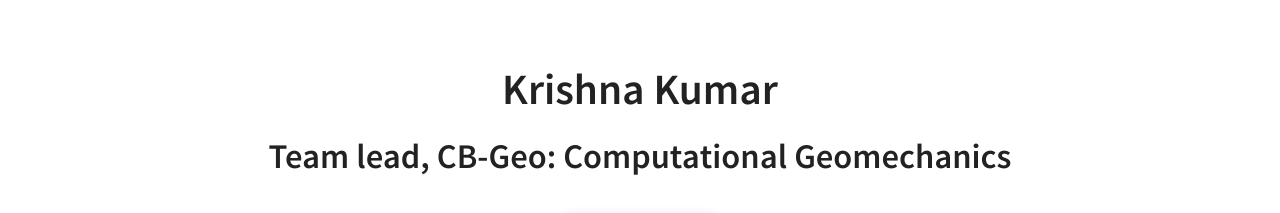
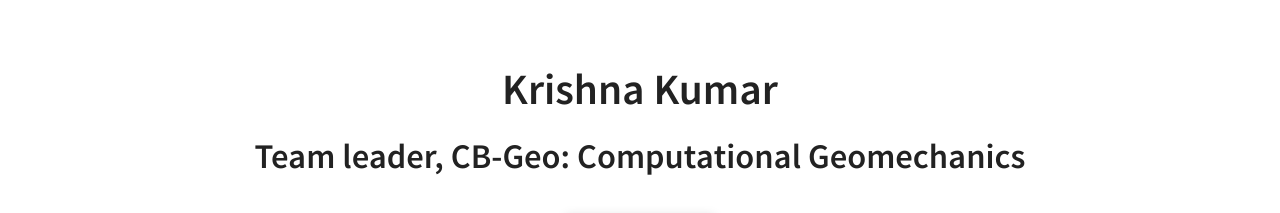
Before and after one commit to kks32-slides/2016-ssi, a website: page index.html in a window 1280 px wide. Shown: the top 213 px of the page. Drawn offline with nearby package versions, Linux system fonts and the light colour scheme; some packages are replaced by stand-ins of ours.

Commit message:
Team leader

```diff
--- a/index.html
+++ b/index.html
@@ -41,7 +41,7 @@
         <div class="slides">
           <section>
             <h2>Krishna Kumar</h2>
-            <h3>Team lead, CB-Geo: Computational Geomechanics</h3>
+            <h3>Team leader, CB-Geo: Computational Geomechanics</h3>
             <a href="https://github.com/kks32">
               <img style="border:0;" src="images/github_kks32.png" width="15%">
             </a>
```
